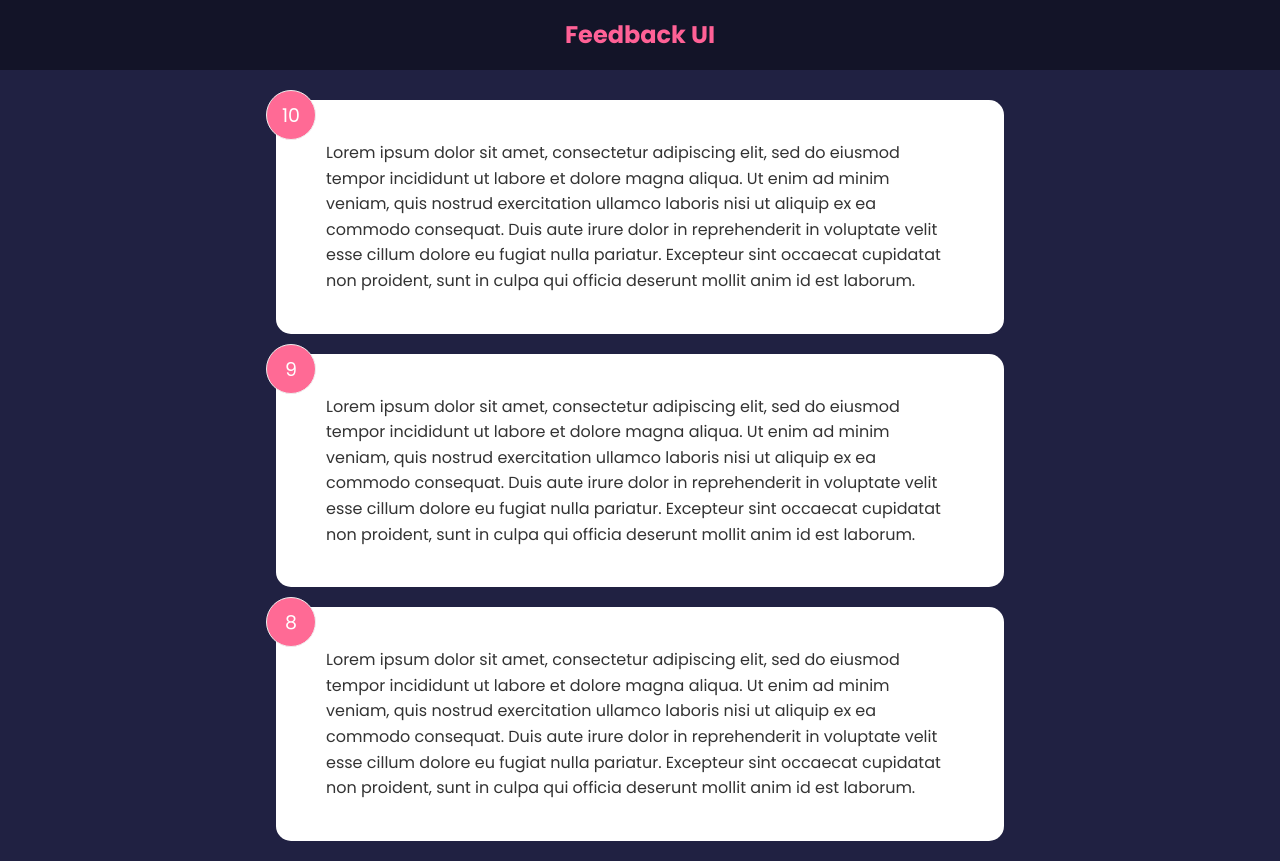
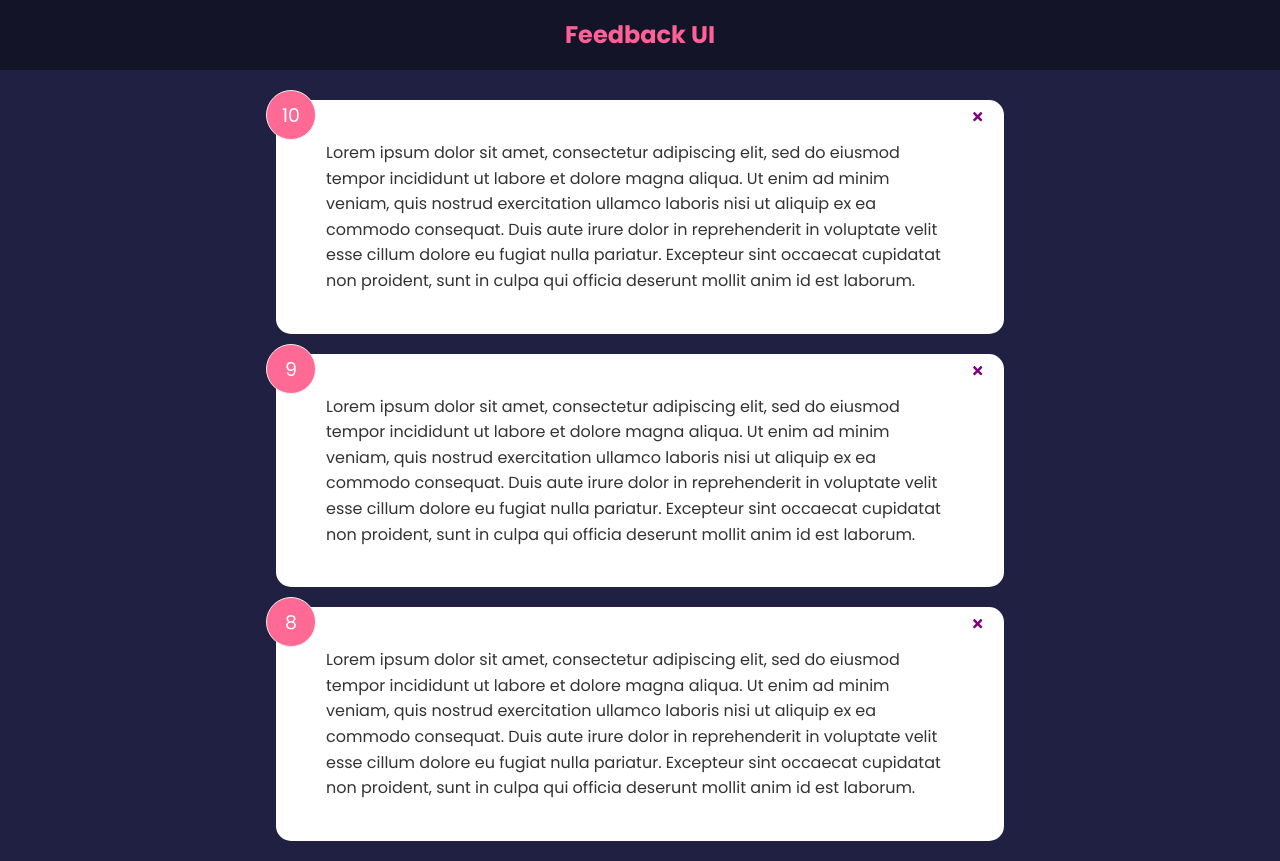
Before and after one commit to HamedNaghdi/feedback-app, a React (Create React App) app: page / in a window 1280 px wide. Built offline with nearby package versions, Linux system fonts and the light colour scheme.

Commit message:
016-Events and Prop Drilling

```diff
--- a/package.json
+++ b/package.json
@@ -8,6 +8,7 @@
     "@testing-library/user-event": "^13.5.0",
     "react": "^18.2.0",
     "react-dom": "^18.2.0",
+    "react-icons": "^4.4.0",
     "react-scripts": "^5.0.1",
     "web-vitals": "^2.1.4"
   },
--- a/src/App.js
+++ b/src/App.js
@@ -6,11 +6,17 @@
 function App() {
     const [feedback, setFeedback] = useState(FeedbackData)
 
+    const deleteFeedback = (id) => {
+        if (window.confirm('Are you sure you want to delete?')){
+            setFeedback(feedback.filter((item) => item.id !== id))
+        }
+    }
+
     return (
         <>
             <Header/>
             <div className="container">
-                <FeedbackList feedback={feedback}/>
+                <FeedbackList feedback={feedback} handleDelete={deleteFeedback}/>
             </div>
 
         </>
--- a/src/components/FeedbackItem.jsx
+++ b/src/components/FeedbackItem.jsx
@@ -1,10 +1,14 @@
+import {FaTimes} from 'react-icons/fa'
 import PropTypes from 'prop-types'
 import Card from "./shared/Card"
 
-function FeedbackItem({item}) {
+function FeedbackItem({item, handleDelete}) {
   return (
     <Card>
       <div className="num-display">{item.rating}</div>
+      <button className="close" onClick={() => handleDelete(item.id)}>
+        <FaTimes color='purple' />
+      </button>
       <div className="text-display">{item.text}</div>
     </Card>
   )
--- a/src/components/FeedbackList.jsx
+++ b/src/components/FeedbackList.jsx
@@ -1,14 +1,18 @@
 import PropTypes from 'prop-types'
 import FeedbackItem from './FeedbackItem'
 
-function FeedbackList({feedback}) {
+function FeedbackList({feedback, handleDelete}) {
   if (!feedback || feedback.length === 0){
     return <p>No Feedback Yet.</p>
   }
   return (
     <div className='feedbac-list'>
       {feedback.map((item) => (
-        <FeedbackItem key={item.id} item={item} />
+        <FeedbackItem
+          key={item.id}
+          item={item}
+          handleDelete = {handleDelete}
+        />
       ))}
     </div>
   )
```
Also changed, not shown: 1 other file (tests, documents, lock files or other folders).
